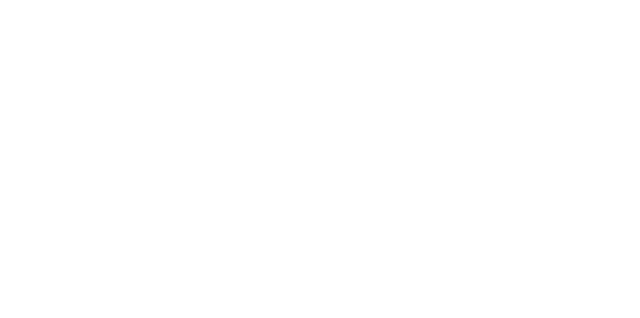
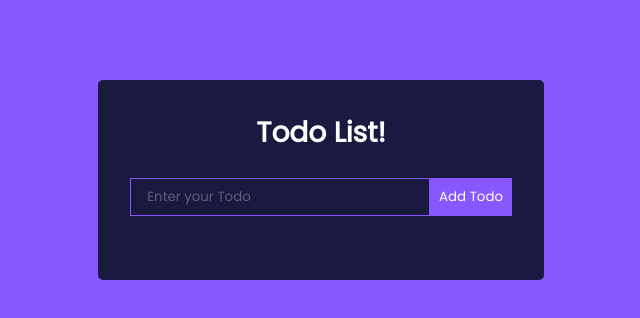
Before and after one commit to imbeshat/Project18-Todo-App-React, a React (Create React App) app: page / in a window 1280 px wide. Shown: the top 318 px of the page, without its empty margins (319-959 px from the left). Built offline with nearby package versions, Linux system fonts and the light colour scheme.

Commit message:
added code for todo app

```diff
--- a/src/App.css
+++ b/src/App.css
@@ -1,38 +1,80 @@
-.App {
-  text-align: center;
+@import url("https://fonts.googleapis.com/css2?family=Poppins&display=swap");
+
+* {
+	font-family: "Poppins", sans-serif;
+	margin: 0;
+	padding: 0;
+	box-sizing: border-box;
 }
 
-.App-logo {
-  height: 40vmin;
-  pointer-events: none;
+body {
+	background: #8758ff;
+	display: flex;
+	justify-content: center;
+	align-items: center;
 }
 
-@media (prefers-reduced-motion: no-preference) {
-  .App-logo {
-    animation: App-logo-spin infinite 20s linear;
-  }
+.App {
+	text-align: center;
 }
 
-.App-header {
-  background-color: #282c34;
-  min-height: 100vh;
-  display: flex;
-  flex-direction: column;
-  align-items: center;
-  justify-content: center;
-  font-size: calc(10px + 2vmin);
-  color: white;
+h1 {
+	color: #fff;
+	margin-bottom: 0.5rem;
+	font-size: 1.75rem;
 }
 
-.App-link {
-  color: #61dafb;
+.todo-wrapper {
+	background: #1a1a40;
+	margin-top: 5rem;
+	padding: 2rem;
+	border-radius: 5px;
 }
 
-@keyframes App-logo-spin {
-  from {
-    transform: rotate(0deg);
-  }
-  to {
-    transform: rotate(360deg);
-  }
+.todo-form {
+	width: 100%;
 }
+
+.todo-input {
+	outline: none;
+	background: none;
+	border: 1px solid #8758ff;
+	padding: 0.5rem 1rem;
+	margin-top: 1rem;
+	margin-bottom: 2rem;
+	width: 300px;
+	color: #fff;
+}
+
+.todo-input::placeholder {
+	color: #ffffff4d;
+}
+
+.todo-btn-submit {
+	background: #8758ff;
+	color: #fff;
+	border: none;
+	padding: 0.55rem;
+	cursor: pointer;
+}
+
+.todo {
+	display: flex;
+	justify-content: space-between;
+	align-items: center;
+	background: #8758ff;
+	color: #fff;
+	padding: 0.75rem 1rem;
+	border-radius: 5px;
+	margin-bottom: 1rem;
+	cursor: pointer;
+}
+
+.fa-trash {
+	margin-left: 0.75rem;
+}
+
+.completed {
+	color: #c5aeff;
+	text-decoration: line-through;
+}
--- a/src/App.js
+++ b/src/App.js
@@ -1,7 +1,12 @@
 import "./App.css";
+import TodoWrapper from "./components/TodoWrapper";
 
 function App() {
-	return <div className="App"></div>;
+	return (
+		<div className="App">
+			<TodoWrapper />
+		</div>
+	);
 }
 
 export default App;
--- /dev/null
+++ b/src/components/EditTodoForm.js
@@ -0,0 +1,22 @@
+import React, { useState } from "react";
+
+const EditTodoForm = ({ editTodo, task }) => {
+	const [value, setValue] = useState(task.task);
+
+	const handleSubmit = (e) => {
+		e.preventDefault();
+		editTodo(value, task.id);
+		setValue("");
+	};
+
+	return (
+		<form className="todo-form" onSubmit={handleSubmit}>
+			<input type="text" className="todo-input" value={value} placeholder="Update your Todo" onChange={(e) => setValue(e.target.value)} />
+			<button type="submit" className="todo-btn-submit">
+				Update Todo
+			</button>
+		</form>
+	);
+};
+
+export default EditTodoForm;
--- /dev/null
+++ b/src/components/Todo.js
@@ -0,0 +1,39 @@
+import React from "react";
+
+const Todo = ({ task, toggleComplete, deleteTodo, editTodo }) => {
+	return (
+		<div className="todo">
+			<p onClick={() => toggleComplete(task.id)} className={`${task.completed ? "completed" : ""}`}>
+				{task.task}
+			</p>
+			<div>
+				<svg
+					stroke="currentColor"
+					fill="currentColor"
+					strokeWidth="0"
+					viewBox="0 0 576 512"
+					height="1em"
+					width="2em"
+					xmlns="http://www.w3.org/2000/svg"
+					onClick={() => editTodo(task.id)}
+				>
+					<path d="M402.6 83.2l90.2 90.2c3.8 3.8 3.8 10 0 13.8L274.4 405.6l-92.8 10.3c-12.4 1.4-22.9-9.1-21.5-21.5l10.3-92.8L388.8 83.2c3.8-3.8 10-3.8 13.8 0zm162-22.9l-48.8-48.8c-15.2-15.2-39.9-15.2-55.2 0l-35.4 35.4c-3.8 3.8-3.8 10 0 13.8l90.2 90.2c3.8 3.8 10 3.8 13.8 0l35.4-35.4c15.2-15.3 15.2-40 0-55.2zM384 346.2V448H64V128h229.8c3.2 0 6.2-1.3 8.5-3.5l40-40c7.6-7.6 2.2-20.5-8.5-20.5H48C21.5 64 0 85.5 0 112v352c0 26.5 21.5 48 48 48h352c26.5 0 48-21.5 48-48V306.2c0-10.7-12.9-16-20.5-8.5l-40 40c-2.2 2.3-3.5 5.3-3.5 8.5z"></path>
+				</svg>
+				<svg
+					stroke="currentColor"
+					fill="currentColor"
+					strokeWidth="0"
+					viewBox="0 0 448 512"
+					height="1em"
+					width="2em"
+					xmlns="http://www.w3.org/2000/svg"
+					onClick={() => deleteTodo(task.id)}
+				>
+					<path d="M432 32H312l-9.4-18.7A24 24 0 0 0 281.1 0H166.8a23.72 23.72 0 0 0-21.4 13.3L136 32H16A16 16 0 0 0 0 48v32a16 16 0 0 0 16 16h416a16 16 0 0 0 16-16V48a16 16 0 0 0-16-16zM53.2 467a48 48 0 0 0 47.9 45h245.8a48 48 0 0 0 47.9-45L416 128H32z"></path>
+				</svg>
+			</div>
+		</div>
+	);
+};
+
+export default Todo;
--- /dev/null
+++ b/src/components/TodoForm.js
@@ -0,0 +1,22 @@
+import React, { useState } from "react";
+
+const TodoForm = ({ addTodo }) => {
+	const [value, setValue] = useState("");
+
+	const handleSubmit = (e) => {
+		e.preventDefault();
+		addTodo(value);
+		setValue("");
+	};
+
+	return (
+		<form className="todo-form" onSubmit={handleSubmit}>
+			<input type="text" className="todo-input" value={value} placeholder="Enter your Todo" onChange={(e) => setValue(e.target.value)} />
+			<button type="submit" className="todo-btn-submit">
+				Add Todo
+			</button>
+		</form>
+	);
+};
+
+export default TodoForm;
--- /dev/null
+++ b/src/components/TodoWrapper.js
@@ -0,0 +1,54 @@
+import React, { useState } from "react";
+import TodoForm from "./TodoForm";
+import { v4 as uuidv4 } from "uuid";
+import Todo from "./Todo";
+import EditTodoForm from "./EditTodoForm";
+uuidv4();
+
+const TodoWrapper = () => {
+	const [todos, setTodos] = useState([]);
+
+	const addTodo = (todo) => {
+		setTodos([
+			...todos,
+			{
+				id: uuidv4(),
+				task: todo,
+				completed: false,
+				isEditing: false,
+			},
+		]);
+	};
+
+	const toggleComplete = (id) => {
+		setTodos(todos.map((todo) => (todo.id === id ? { ...todo, completed: !todo.completed } : todo)));
+	};
+
+	const deleteTodo = (id) => {
+		setTodos(todos.filter((todo) => todo.id !== id));
+	};
+
+	const editTodo = (id) => {
+		setTodos(todos.map((todo) => (todo.id === id ? { ...todo, isEditing: !todo.isEditing } : todo)));
+	};
+
+	const editTask = (task, id) => {
+		setTodos(todos.map((todo) => (todo.id === id ? { ...todo, task, isEditing: !todo.isEditing } : todo)));
+	};
+
+	return (
+		<div className="todo-wrapper">
+			<h1>Todo List!</h1>
+			<TodoForm addTodo={addTodo} />
+			{todos.map((todo, index) =>
+				todo.isEditing ? (
+					<EditTodoForm key={index} editTodo={editTask} task={todo} />
+				) : (
+					<Todo task={todo} key={index} toggleComplete={toggleComplete} deleteTodo={deleteTodo} editTodo={editTodo} />
+				)
+			)}
+		</div>
+	);
+};
+
+export default TodoWrapper;
```
Also changed, not shown: public/manifest.json (deleted).
